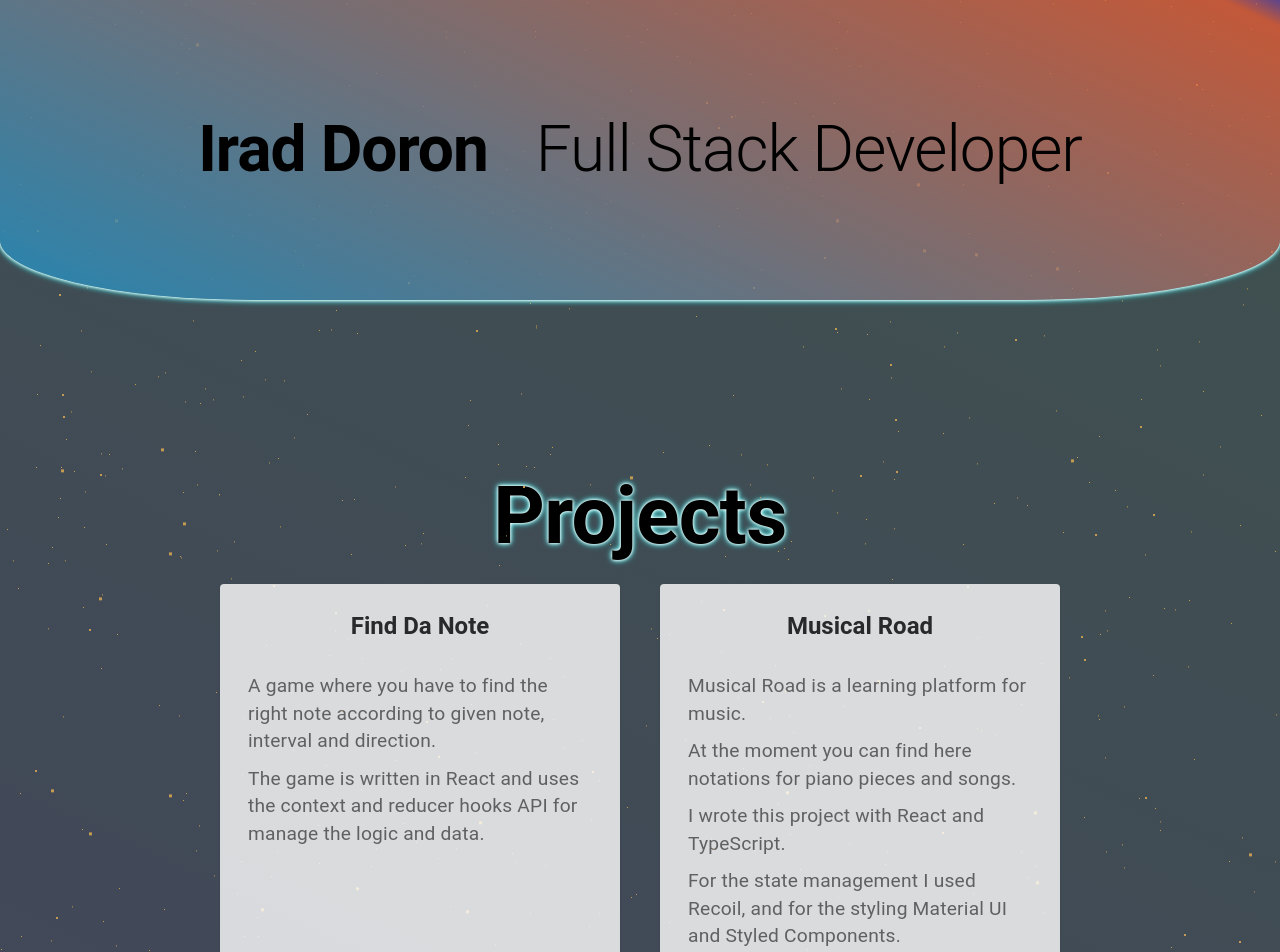
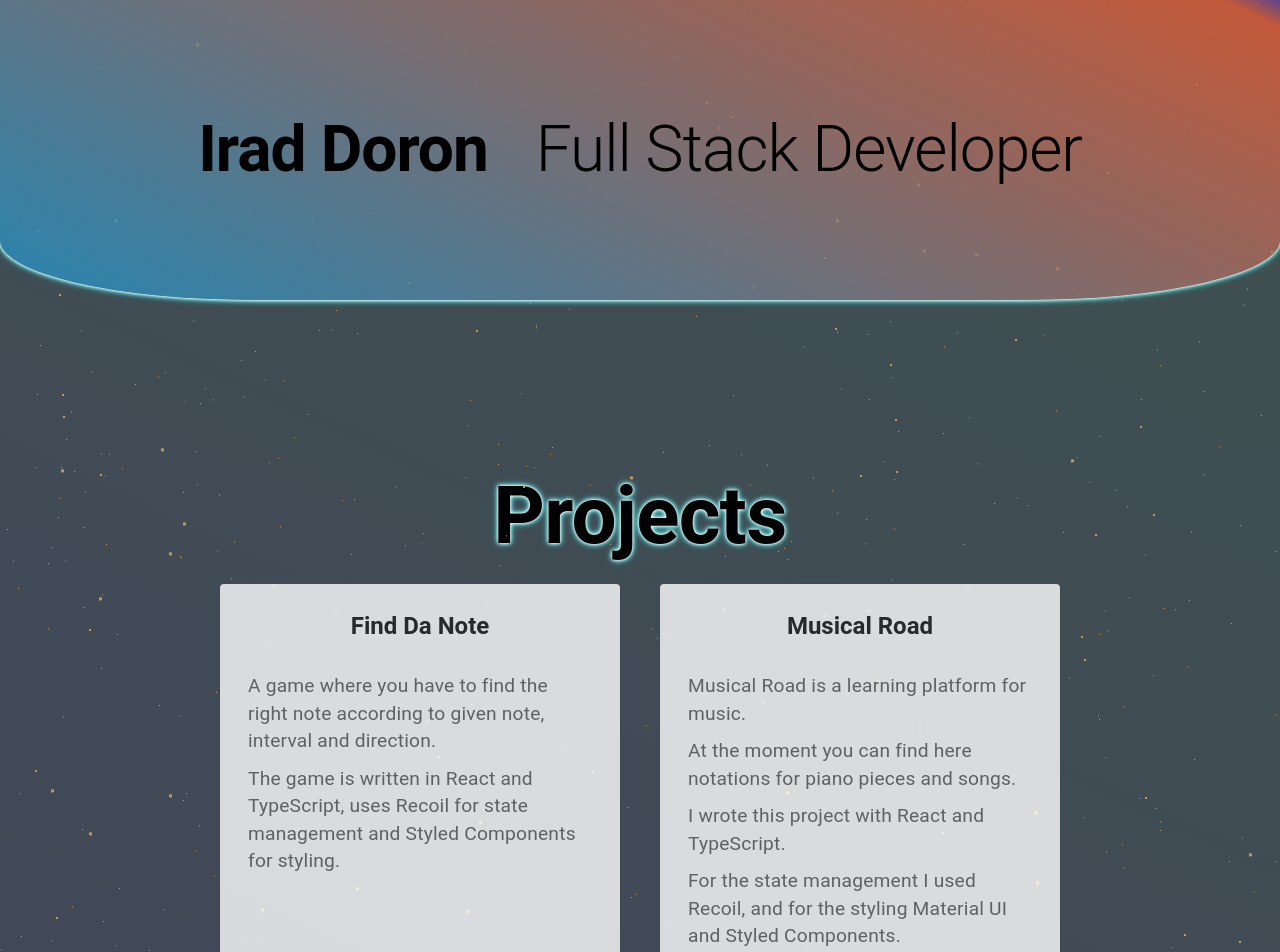
Before and after one commit to IradDoron/portfolio-client, a React (Create React App) app: page / in a window 1280 px wide. Shown: the top 952 px of the page. Built offline with nearby package versions, Linux system fonts and the light colour scheme.

Commit message:
update description

```diff
--- a/src/resources/projects.ts
+++ b/src/resources/projects.ts
@@ -7,7 +7,7 @@ export const projects: Project[] = [
 		liveLink: 'https://find-da-note.netlify.app/',
 		description: [
 			'A game where you have to find the right note according to given note, interval and direction',
-			'The game is written in React and uses the context and reducer hooks API for manage the logic and data',
+			'The game is written in React and TypeScript, uses Recoil for state management and Styled Components for styling',
 		],
 	},
 	{
```
